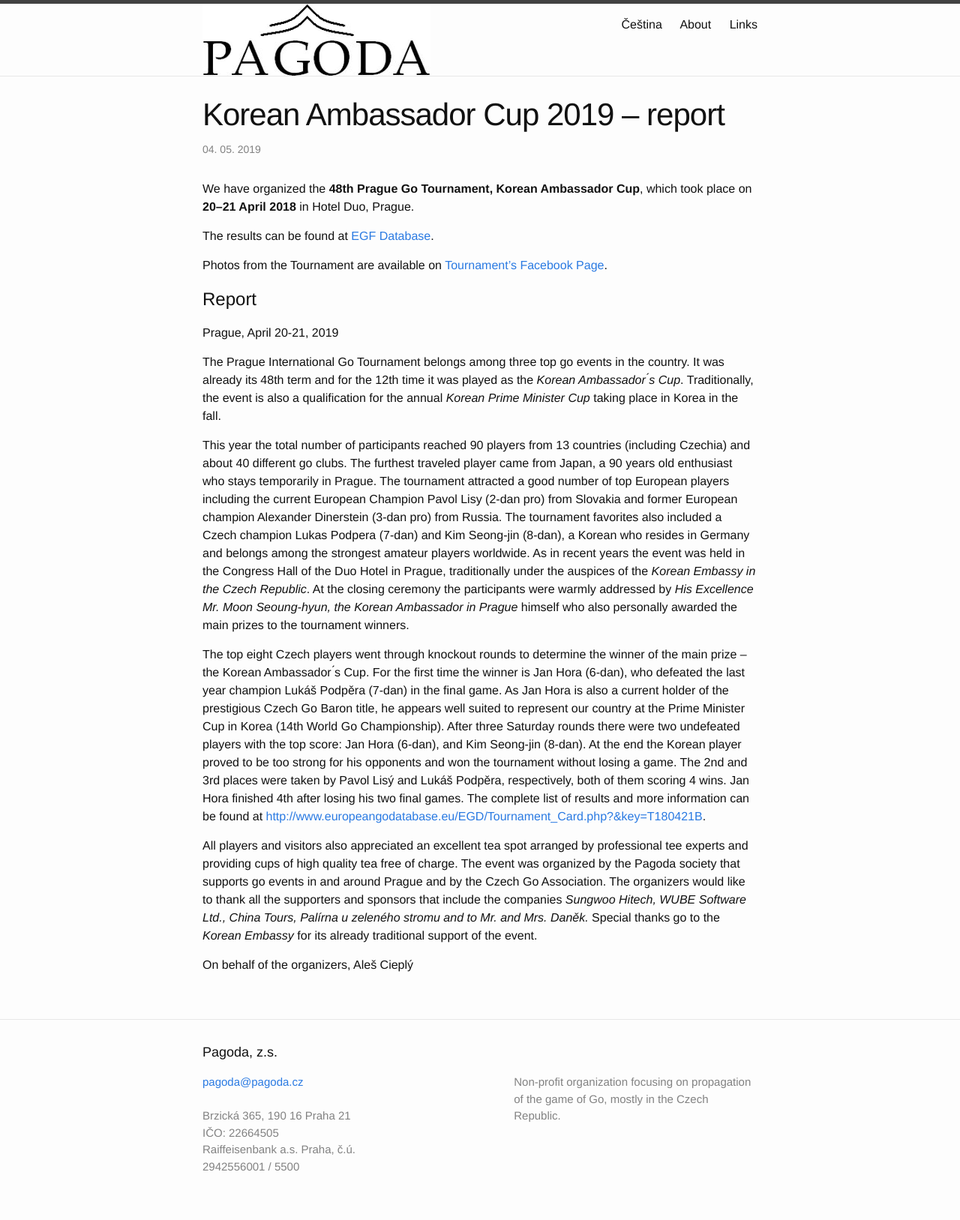
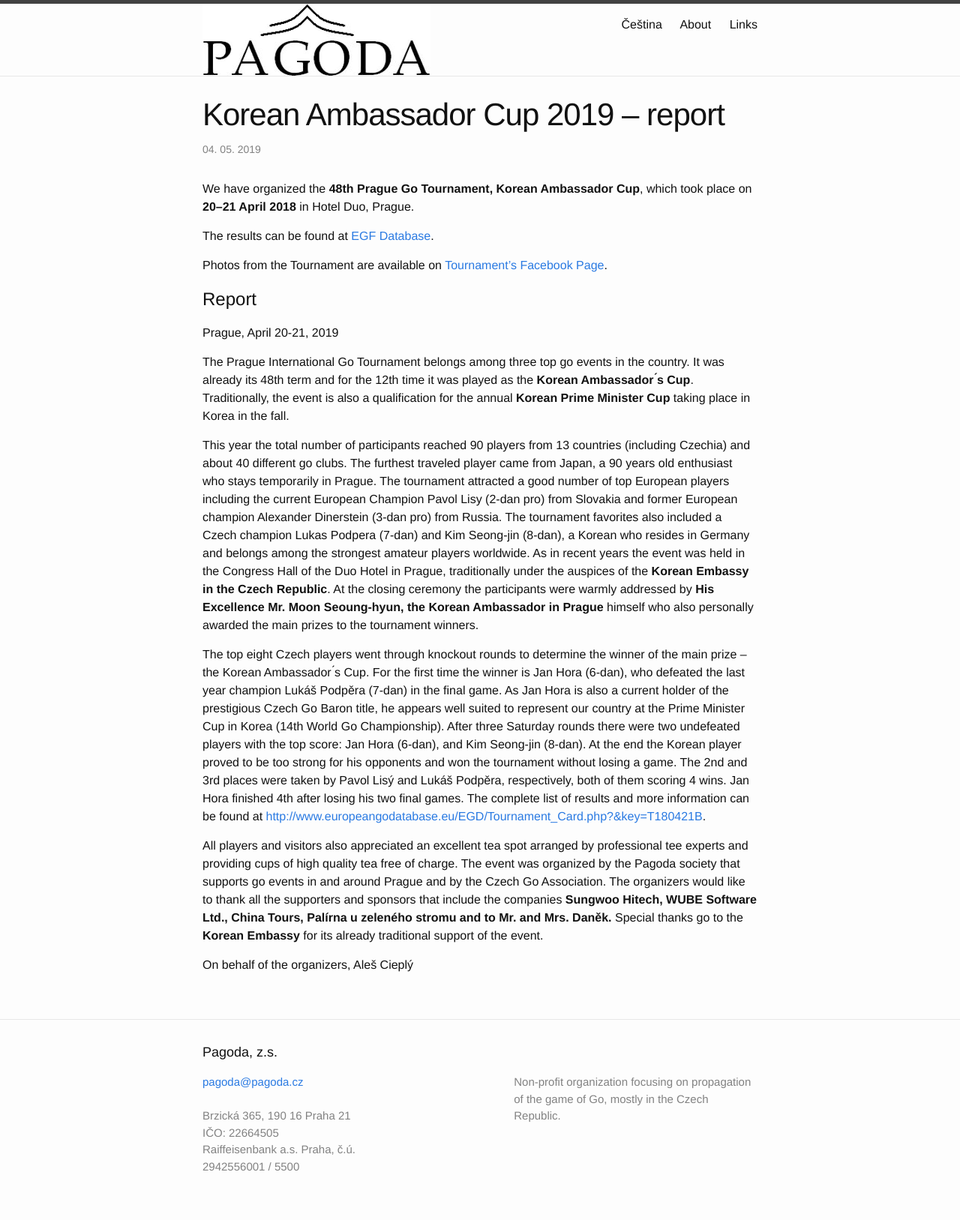
Before and after one commit to pagodaen/pagodaen.github.io, a Jekyll site: the page built from _posts/2019-05-04-kac_2019_after.markdown, in a window 1280 px wide. Shown: the whole page at 75% size. Built offline with Jekyll 4.4.1, drawn with Linux system fonts in a browser that asks for light colours.

Commit message:
kac 2019: make bold

```diff
--- a/_posts/2019-05-04-kac_2019_after.markdown
+++ b/_posts/2019-05-04-kac_2019_after.markdown
@@ -16,8 +16,8 @@ Photos from the Tournament are available on [Tournament's Facebook Page](https:/
 Prague, April 20-21, 2019
 
 The Prague International Go Tournament belongs among three top go events in the country. It
-was already its 48th term and for the 12th time it was played as the *Korean Ambassador ́s
-Cup*. Traditionally, the event is also a qualification for the annual *Korean Prime Minister Cup*
+was already its 48th term and for the 12th time it was played as the **Korean Ambassador ́s
+Cup**. Traditionally, the event is also a qualification for the annual **Korean Prime Minister Cup**
 taking place in Korea in the fall.
 
 
@@ -29,9 +29,9 @@ pro) from Slovakia and former European champion Alexander Dinerstein (3-dan pro)
 Russia. The tournament favorites also included a Czech champion Lukas Podpera (7-dan) and
 Kim Seong-jin (8-dan), a Korean who resides in Germany and belongs among the strongest
 amateur players worldwide. As in recent years the event was held in the Congress Hall of the
-Duo Hotel in Prague, traditionally under the auspices of the *Korean Embassy in the Czech
-Republic*. At the closing ceremony the participants were warmly addressed by *His Excellence
-Mr. Moon Seoung-hyun, the Korean Ambassador in Prague* himself who also personally
+Duo Hotel in Prague, traditionally under the auspices of the **Korean Embassy in the Czech
+Republic**. At the closing ceremony the participants were warmly addressed by **His Excellence
+Mr. Moon Seoung-hyun, the Korean Ambassador in Prague** himself who also personally
 awarded the main prizes to the tournament winners.
 
 
@@ -53,8 +53,8 @@ All players and visitors also appreciated an excellent tea spot arranged by prof
 experts and providing cups of high quality tea free of charge. The event was organized by the
 Pagoda society that supports go events in and around Prague and by the Czech Go
 Association. The organizers would like to thank all the supporters and sponsors that include
-the companies *Sungwoo Hitech, WUBE Software Ltd., China Tours, Palírna u zeleného
-stromu and to Mr. and Mrs. Daněk.* Special thanks go to the *Korean Embassy* for its already
+the companies **Sungwoo Hitech, WUBE Software Ltd., China Tours, Palírna u zeleného
+stromu and to Mr. and Mrs. Daněk.** Special thanks go to the **Korean Embassy** for its already
 traditional support of the event.
 
 
```
